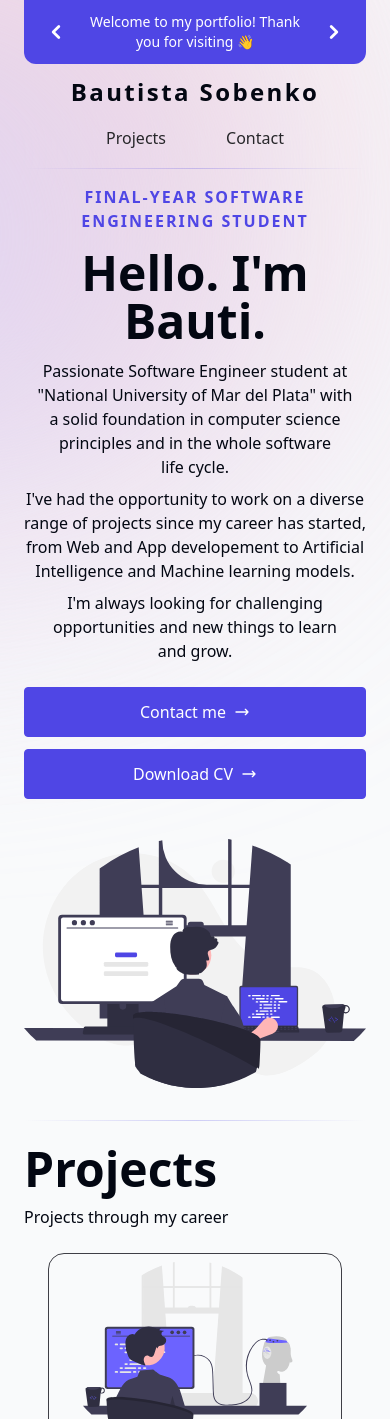
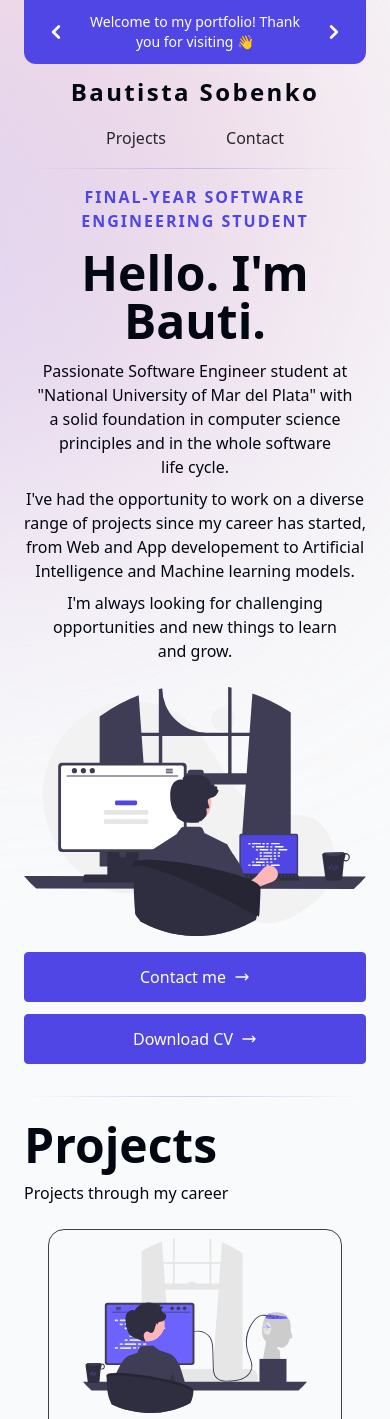
Before and after one commit to BautiSobenko/portfolio, a Next.js app: page / in a window 390 px wide. Shown: the top 1419 px of the page. Built offline with nearby package versions, Linux system fonts and the light colour scheme.

Commit message:
Hero section updated for mobile

```diff
--- a/src/components/ui/Hero.tsx
+++ b/src/components/ui/Hero.tsx
@@ -1,13 +1,20 @@
 /* eslint-disable react/no-unescaped-entities */
+'use client'
 
 import Image from "next/image"
+import { useMediaQuery } from "react-responsive"
 
 import ButtonCV from "./ButtonCV"
 
 const Hero = () => {
+  const isDesktopOrLaptop = useMediaQuery({
+    query: '(min-width: 1024px)'
+  })
+  const isTabletOrMobile = useMediaQuery({ query: '(max-width: 1024px)' })
+
   return (
-    <section className="flex flex-col items-center md:flex-row mx-auto mb-8 md:gap-12">
-        <div className=" md:text-start text-center text-pretty">
+    <section className="flex md:flex-row flex-col mx-auto mb-8 text-pretty gap-6">
+      <div className="flex-col items-center md:text-start text-center">
         <div className="text-md text-indigo-600 uppercase font-semibold tracking-[2px] md:mt-8 my-4">Final-year Software Engineering Student</div>
         <h1 className="text-5xl md:text-5xl font-bold">Hello. I'm Bauti.</h1>
         <div className="subtitle pb-6 mt-3.5 max-w-xl text-md md:text-lg">
@@ -22,11 +29,24 @@ const Hero = () => {
             I'm always looking for challenging opportunities and new things to learn and grow.
           </p>
         </div>
+        {
+          isTabletOrMobile && (
+            <Image className="max-h-fit pb-4"
+            priority
+            src="/hero.svg"
+            alt="Illustration of a software engineer coding with his laptop"
+            width={500}
+            height={500}
+            />
+          )
+        }
         <div className="flex flex-col md:gap-7 gap-3 lg:flex-row md:mr-32">
           <ButtonCV href="/contact" name="Contact me" styles="border-indigo-600 bg-indigo-600 text-white hover:bg-transparent hover:text-indigo-600 focus:outline-none focus:ring active:text-indigo-500"/>
           <ButtonCV href="/download" name="Download CV" styles="border-indigo-600 bg-indigo-600 text-white hover:bg-transparent hover:text-indigo-600 focus:outline-none focus:ring active:text-indigo-500"/>
         </div>
       </div>
+      {
+        isDesktopOrLaptop && (
           <Image className="max-h-fit pt-10"
           priority
           src="/hero.svg"
@@ -34,6 +54,9 @@ const Hero = () => {
           width={500}
           height={500}
           />
+        )
+      }
+
     </section>
   )
 }
```
Lines whose indentation alone changed are shown as unchanged.
